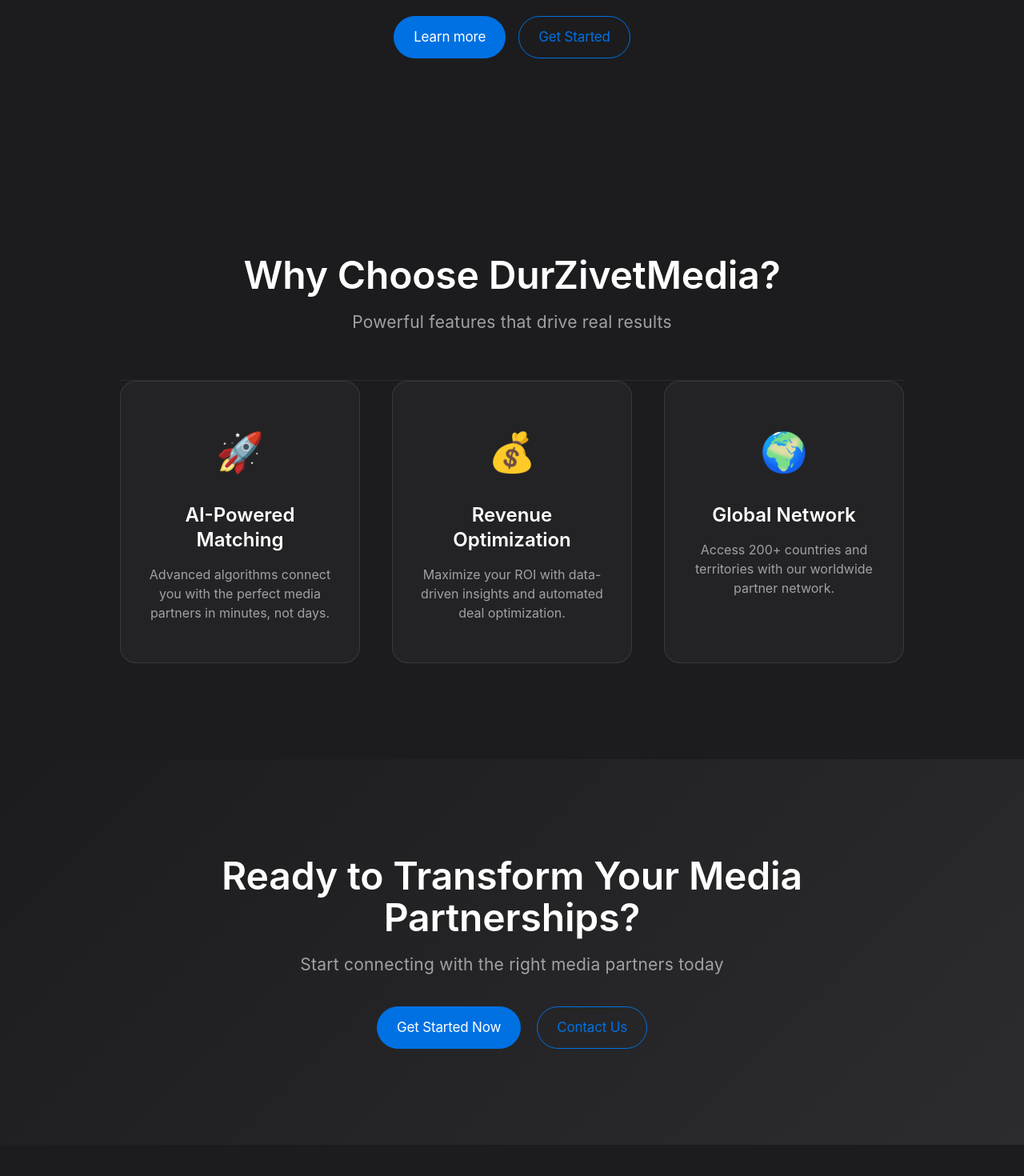
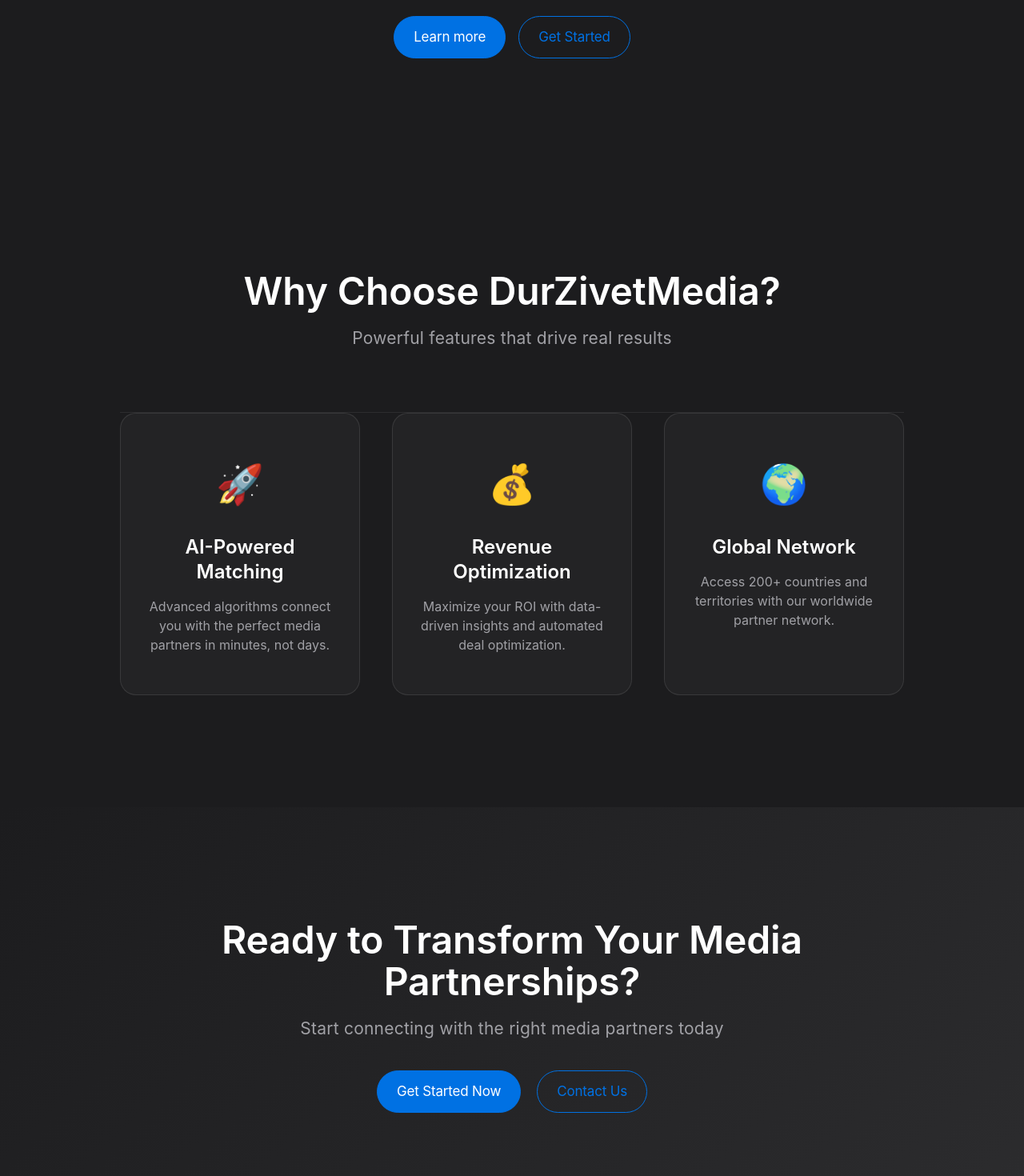
Before and after one commit to Zivet-svg/braiden-server, a React (Vite) app: page / in a window 1280 px wide. Shown: the part 566-2036 px from the top of the page at 80% size. Before the commit the page ends 1997 px from the top, so only its background shows below. Built offline with nearby package versions, Linux system fonts and the light colour scheme.

Commit message:
Improve page spacing and professional layout across all pages

```diff
--- a/src/index.css
+++ b/src/index.css
@@ -206,7 +206,7 @@
 
 /* Benefits Section */
 .features-section {
-  padding: 120px 0;
+  padding: 140px 0;
   background: #1c1c1e;
 }
 
@@ -291,7 +291,7 @@
 .cta-section {
   background: #2c2c2e;
   color: var(--white);
-  padding: 100px 0;
+  padding: 140px 0;
   text-align: center;
 }
 
@@ -400,14 +400,14 @@
 
 /* Features Preview Section */
 .features-preview {
-  padding: 0 0 120px 0;
+  padding: 0 0 140px 0;
   background: #1c1c1e;
 }
 
 .section-header {
   text-align: center;
-  margin-bottom: 60px;
-  padding-top: 40px;
+  margin-bottom: 80px;
+  padding-top: 60px;
 }
 
 .section-title {
@@ -492,7 +492,7 @@
 
 /* CTA Section */
 .cta-section {
-  padding: 120px 0;
+  padding: 140px 0;
   background: linear-gradient(135deg, #1c1c1e 0%, #2c2c2e 100%);
   text-align: center;
 }
--- a/src/pages/Checkout.tsx
+++ b/src/pages/Checkout.tsx
@@ -100,7 +100,7 @@
             Select the perfect plan for your business needs
           </p>
 
-          <div style={{display: 'grid', gridTemplateColumns: 'repeat(3, 1fr)', gap: '30px', marginBottom: '60px'}}>
+          <div style={{display: 'grid', gridTemplateColumns: 'repeat(3, 1fr)', gap: '40px', marginBottom: '80px', marginTop: '60px'}}>
             {Object.entries(plans).map(([key, plan]) => (
               <div
                 key={key}
@@ -130,12 +130,12 @@
           </div>
 
           <div style={{maxWidth: '600px', margin: '0 auto'}}>
-            <h3 style={{fontSize: '24px', fontWeight: '600', marginBottom: '30px', color: 'var(--white)', textAlign: 'center'}}>
+            <h3 style={{fontSize: '24px', fontWeight: '600', marginBottom: '40px', color: 'var(--white)', textAlign: 'center'}}>
               Complete Your Order
             </h3>
 
-            <form onSubmit={handleSubmit} style={{display: 'flex', flexDirection: 'column', gap: '20px'}}>
-              <div style={{display: 'grid', gridTemplateColumns: '1fr 1fr', gap: '20px'}}>
+            <form onSubmit={handleSubmit} style={{display: 'flex', flexDirection: 'column', gap: '24px'}}>
+              <div style={{display: 'grid', gridTemplateColumns: '1fr 1fr', gap: '24px'}}>
                 <div>
                   <label style={{display: 'block', marginBottom: '8px', color: 'var(--white)', fontSize: '14px', fontWeight: '500'}}>
                     Full Name *
@@ -191,7 +191,7 @@
                 </div>
               </div>
 
-              <div style={{display: 'grid', gridTemplateColumns: '1fr 1fr', gap: '20px'}}>
+              <div style={{display: 'grid', gridTemplateColumns: '1fr 1fr', gap: '24px'}}>
                 <div>
                   <label style={{display: 'block', marginBottom: '8px', color: 'var(--white)', fontSize: '14px', fontWeight: '500'}}>
                     Company Name
--- a/src/pages/Contact.tsx
+++ b/src/pages/Contact.tsx
@@ -52,7 +52,7 @@
             Ready to revolutionize your media partnerships? Let's talk.
           </p>
 
-          <div style={{display: 'grid', gridTemplateColumns: '1fr 1fr', gap: '60px', marginTop: '60px'}}>
+          <div style={{display: 'grid', gridTemplateColumns: '1fr 1fr', gap: '80px', marginTop: '80px'}}>
             <div>
               <h3 style={{fontSize: '21px', fontWeight: '600', marginBottom: '20px', color: 'var(--text-primary)'}}>
                 Contact Information
--- a/src/pages/MediaApply.tsx
+++ b/src/pages/MediaApply.tsx
@@ -71,7 +71,7 @@
             <p className="section-subtitle">Tell us about your content and audience</p>
           </div>
 
-          <div className="contact-content">
+          <div className="contact-content" style={{display: 'grid', gridTemplateColumns: '1fr 1fr', gap: '80px', marginTop: '80px'}}>
             <div className="contact-info">
               <h3 style={{fontSize: '21px', fontWeight: '600', marginBottom: '20px', color: 'var(--text-primary)'}}>
                 Why Partner With Us?
```
